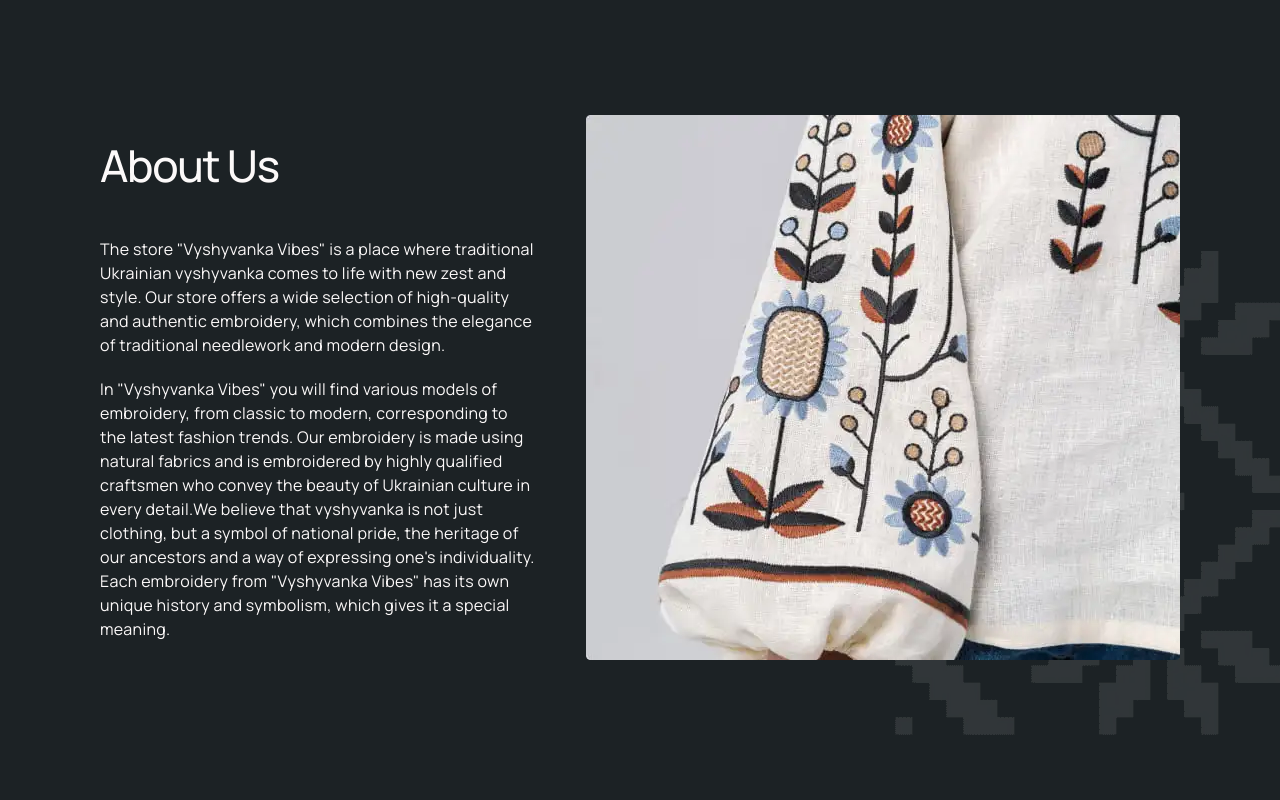
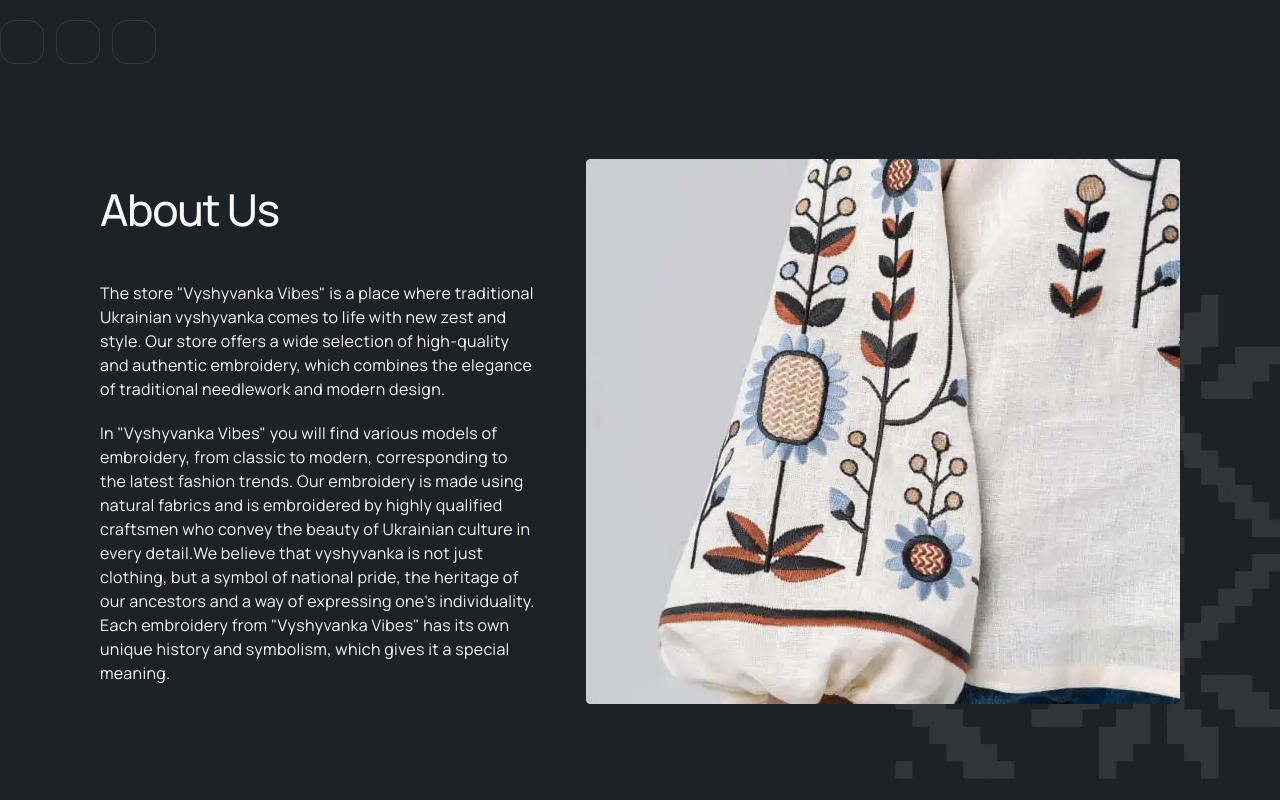
Before and after one commit to stavrdriff/inCode-first-project, a website built with Vite: page src/index.html in a window 1280 px wide. Shown: the top 800 px of the page. Built offline with nearby package versions, Linux system fonts and the light colour scheme.

Commit message:
fixed socials

```diff
--- a/src/partials/header.html
+++ b/src/partials/header.html
@@ -1,3 +1,26 @@
 <header class="header">
 
+  <ul class="socials">
+    <li class="socials__item">
+      <a href="#" class="socials__link">
+        <svg class="socials__icon" width="28" height="28">
+          <use />
+        </svg>
+      </a>
+    </li>
+    <li class="socials__item">
+      <a href="#" class="socials__link">
+        <svg class="socials__icon" width="28" height="28">
+          <use />
+        </svg>
+      </a>
+    </li>
+    <li class="socials__item">
+      <a href="#" class="socials__link">
+        <svg class="socials__icon" width="28" height="28">
+          <use />
+        </svg>
+      </a>
+    </li>
+  </ul>
 </header>
--- a/src/scss/_socials.scss
+++ b/src/scss/_socials.scss
@@ -2,22 +2,25 @@
   display: flex;
   gap: .75rem;
 
-  &--item {
+  &__link {
     @include transition;
 
+    display: block;
+    width: 44px;
+    height: 44px;
+    flex-shrink: 0;
     padding: .5rem;
     border-radius: 15px;
     border: 1px solid rgba(252, 249, 249, 0.10);
-    background-color: rgba(252, 249, 249, 0.10);
     transition-property: border, background-color;
 
     @include event {
       background-color: transparent;
       border: 1px solid var(--base-yellow);
     }
+  }
 
-    svg {
-      fill: var(--base-white);
-    }
+  &__icon {
+    fill: var(--base-white);
   }
 }
--- a/src/scss/styles.scss
+++ b/src/scss/styles.scss
@@ -3,6 +3,7 @@
 @import 'containers';
 @import 'helpers';
 @import 'header';
+@import 'socials';
 @import 'hero';
 @import 'button';
 @import 'button';
```
Also changed, not shown: src/css/styles.css, 1 other file.
